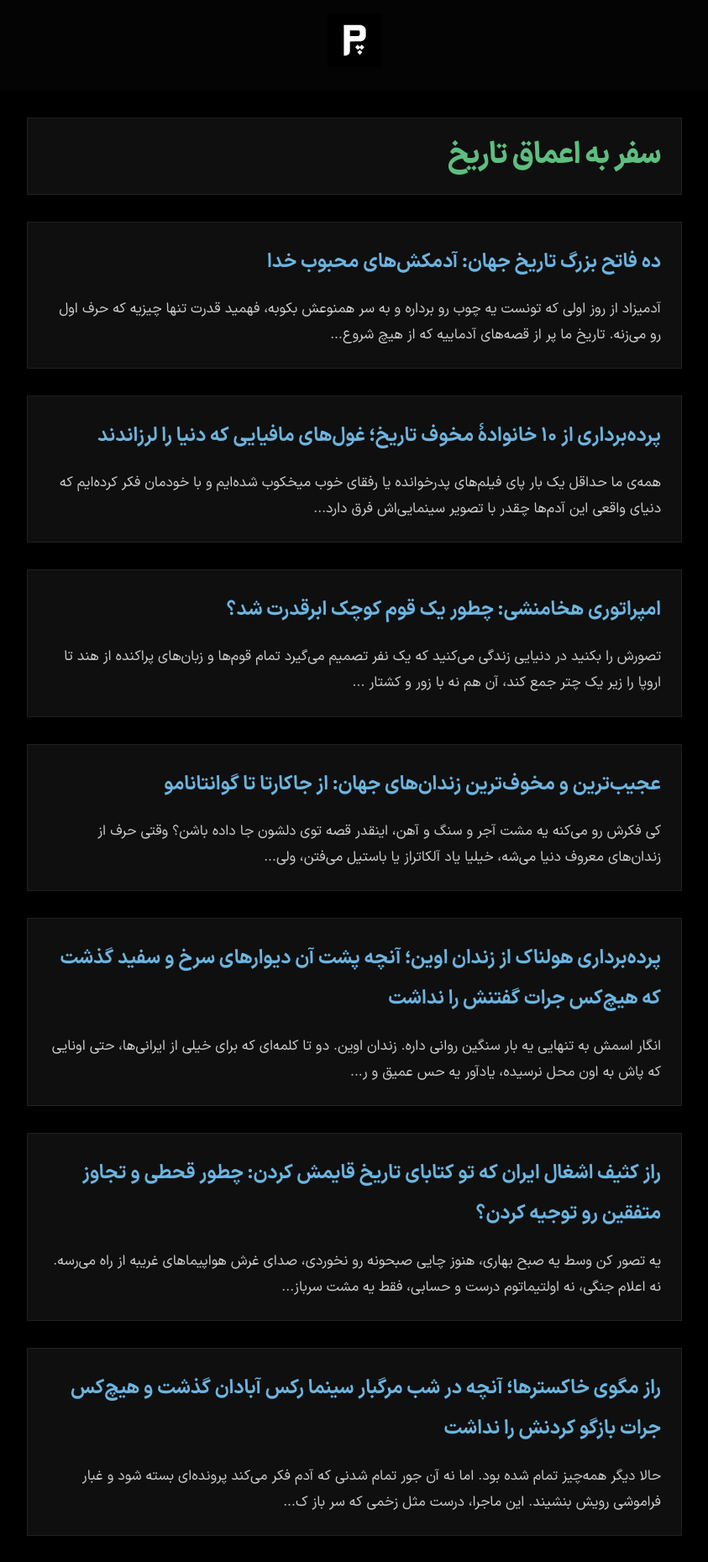
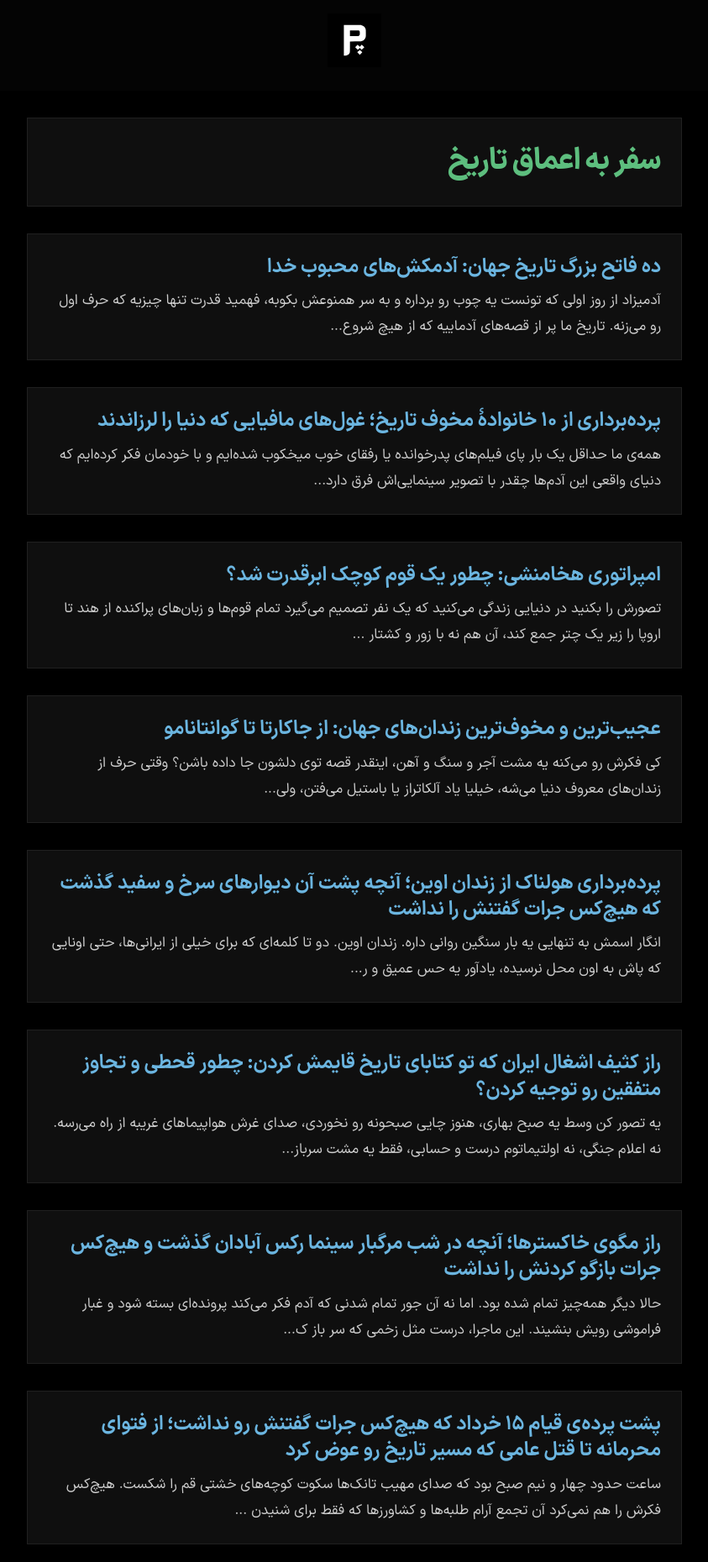
Before and after one commit to darkblog/darkblog.github.io, a Jekyll site: the page built from index.html, in a window 1280 px wide. Shown: the top 1860 px of the page at 84% size, without its empty margins (218-1061 px from the left). Built offline with Jekyll 4.4.1, drawn with Linux system fonts in a browser that asks for light colours.

Commit message:
Update default.html

```diff
--- a/_layouts/default.html
+++ b/_layouts/default.html
@@ -129,9 +129,9 @@
         .post-title {
             font-size: 1.45rem;
             font-weight: 700;
-            line-height: 2.1;
+            line-height: 1.35;
             color: var(--text-blue);
-            margin-block-end: 0.9rem;
+            margin-block-end: 0.5rem;
         }
         .post-excerpt {
             font-size: 1.05rem;
@@ -142,7 +142,7 @@
         .page-title {
             font-size: 2.2rem;
             font-weight: 800;
-            line-height: 1.2;
+            line-height: 1.6;
             color: var(--text-green);
             margin-block-end: 0;
             padding-block-end: 0;
```
